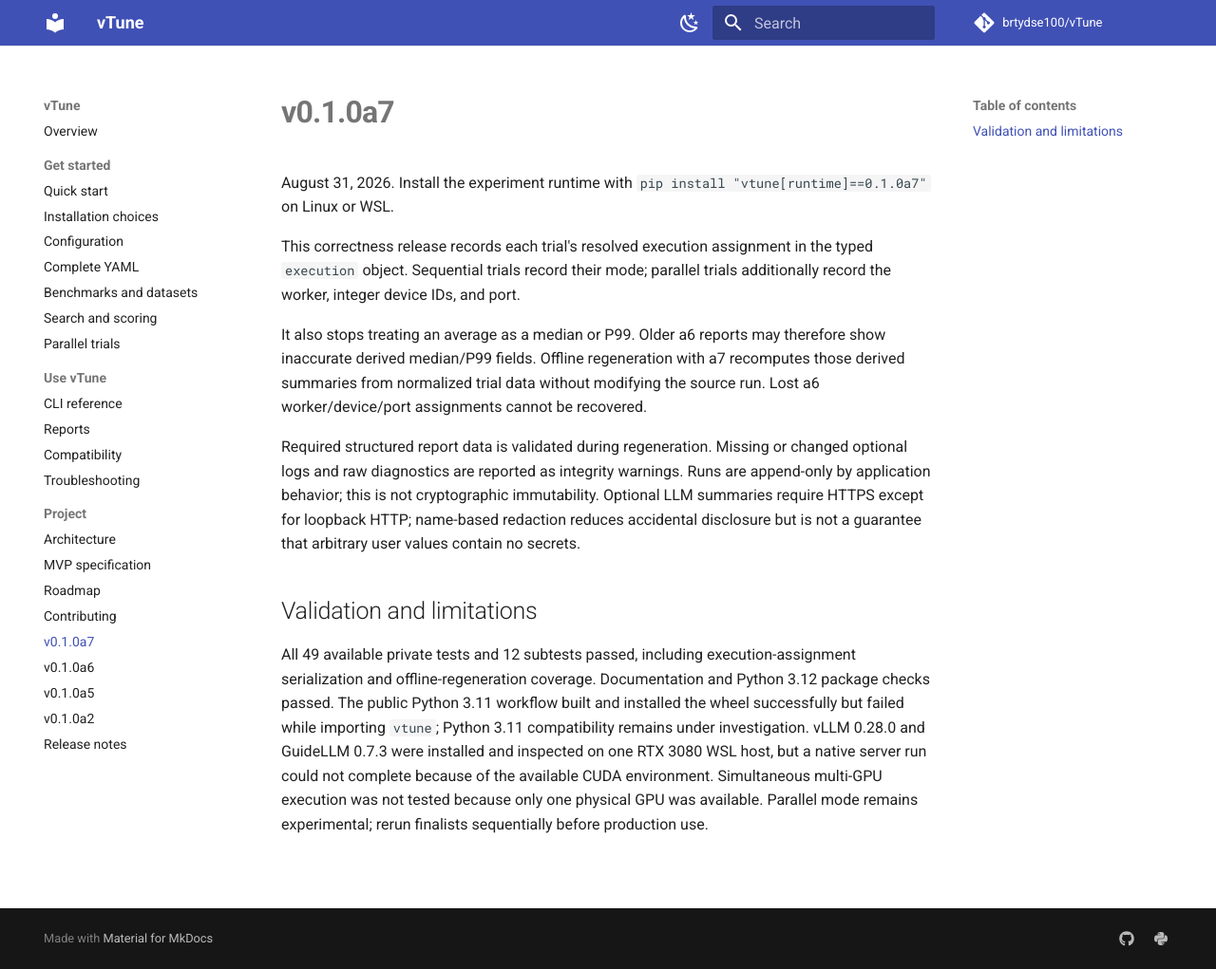
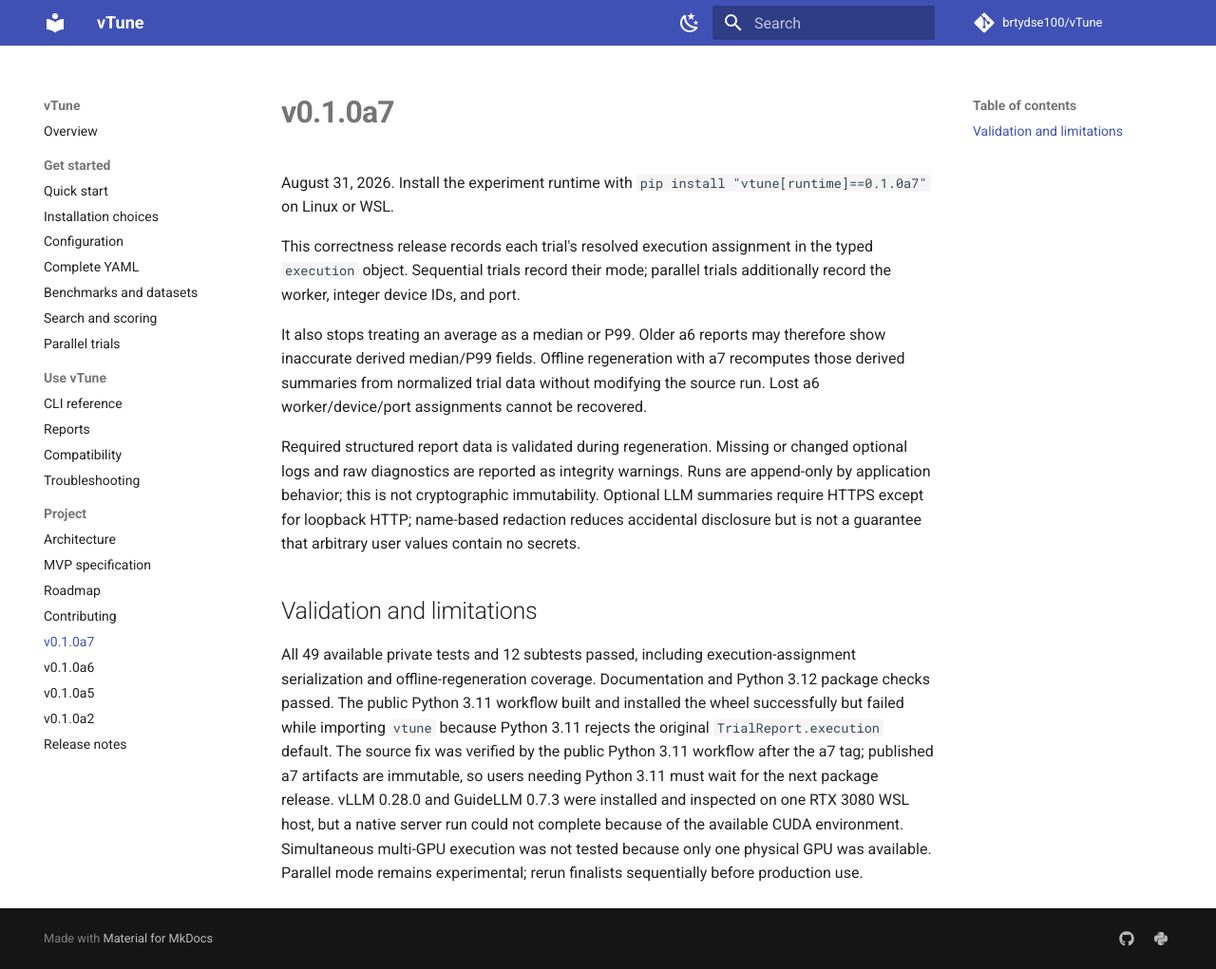
Before and after one commit to brtydse100/vTune, an MkDocs documentation site: the page built from docs/releases/v0.1.0a7.md, in a window 1280 px wide and 1021 px high. Shown: the whole window at 95% size. Built offline with MkDocs 1.6.1 and Material for MkDocs 9.7.7, drawn with Linux system fonts in a browser that asks for light colours; comment, search, counter and statistics services are not loaded.

Commit message:
docs: clarify a7 Python 3.11 limitation

```diff
--- a/docs/releases/v0.1.0a7.md
+++ b/docs/releases/v0.1.0a7.md
@@ -26,9 +26,11 @@ All 49 available private tests and 12 subtests passed, including
 execution-assignment serialization and offline-regeneration coverage.
 Documentation and Python 3.12 package checks passed. The public Python 3.11
 workflow built and installed the wheel successfully but failed while importing
-`vtune`; Python 3.11 compatibility remains under investigation. vLLM 0.28.0
-and GuideLLM 0.7.3 were installed and inspected on one RTX 3080 WSL host, but
-a native server run could not complete because of the available CUDA
-environment. Simultaneous multi-GPU execution was not tested because only one
-physical GPU was available. Parallel mode remains experimental; rerun finalists
-sequentially before production use.
+`vtune` because Python 3.11 rejects the original `TrialReport.execution`
+default. The source fix was verified by the public Python 3.11 workflow after
+the a7 tag; published a7 artifacts are immutable, so users needing Python 3.11
+must wait for the next package release. vLLM 0.28.0 and GuideLLM 0.7.3 were
+installed and inspected on one RTX 3080 WSL host, but a native server run could
+not complete because of the available CUDA environment. Simultaneous multi-GPU
+execution was not tested because only one physical GPU was available. Parallel
+mode remains experimental; rerun finalists sequentially before production use.
```
Also changed, not shown: CHANGELOG.md (+4 -0 lines).
